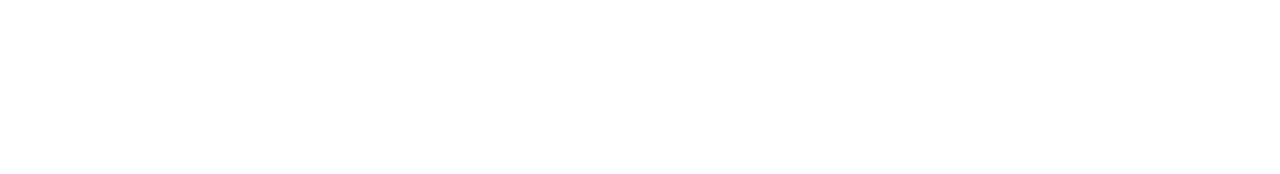
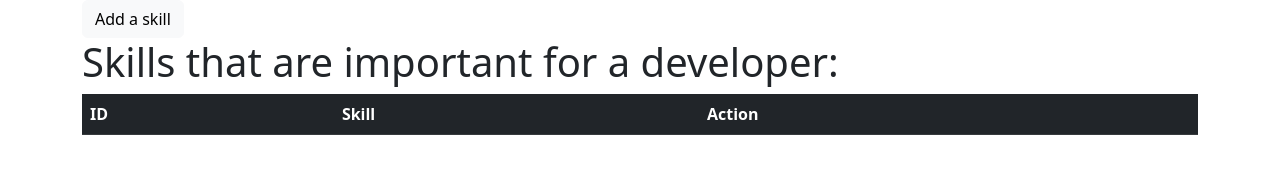
Before and after one commit to vaidabernotiene/Task-11, a plain HTML site: page index.html in a window 1280 px wide. Drawn offline with nearby package versions, Linux system fonts and the light colour scheme.

Commit message:
add HTML elements to index.html

```diff
--- a/index.html
+++ b/index.html
@@ -5,8 +5,29 @@
     <meta http-equiv="X-UA-Compatible" content="IE=edge">
     <meta name="viewport" content="width=device-width, initial-scale=1.0">
     <title>Developer skills</title>
+    <link href="https://cdn.jsdelivr.net/npm/bootstrap@5.2.3/dist/css/bootstrap.min.css" rel="stylesheet"
+        integrity="sha384-rbsA2VBKQhggwzxH7pPCaAqO46MgnOM80zW1RWuH61DGLwZJEdK2Kadq2F9CUG65" crossorigin="anonymous">
+    <script src="https://cdn.jsdelivr.net/npm/bootstrap@5.2.3/dist/js/bootstrap.bundle.min.js"
+        integrity="sha384-kenU1KFdBIe4zVF0s0G1M5b4hcpxyD9F7jL+jjXkk+Q2h455rYXK/7HAuoJl+0I4"
+        crossorigin="anonymous"></script>
+    <link rel="stylesheet" href="./css/style.css">
 </head>
 <body>
-
+    <div class="container">
+        <button id="add_skill" class="btn btn-light">Add a skill</button>
+        <h1>Skills that are important for a developer:</h1>
+        <table class="table table-dark table-striped table-hover">
+            <thead>
+                <tr>
+                    <th scope="col">ID</th>
+                    <th scope="col">Skill</th>
+                    <th scope="col">Action</th>
+                </tr>
+            </thead>
+            <tbody>
+            </tbody>
+        </table>
+    </div>
+    <script src="./js/script.js"></script>
 </body>
 </html>
```
